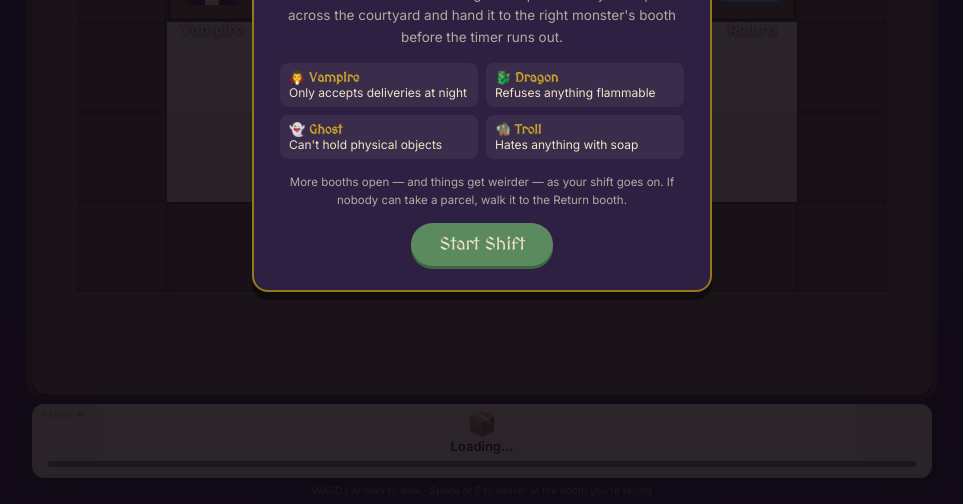
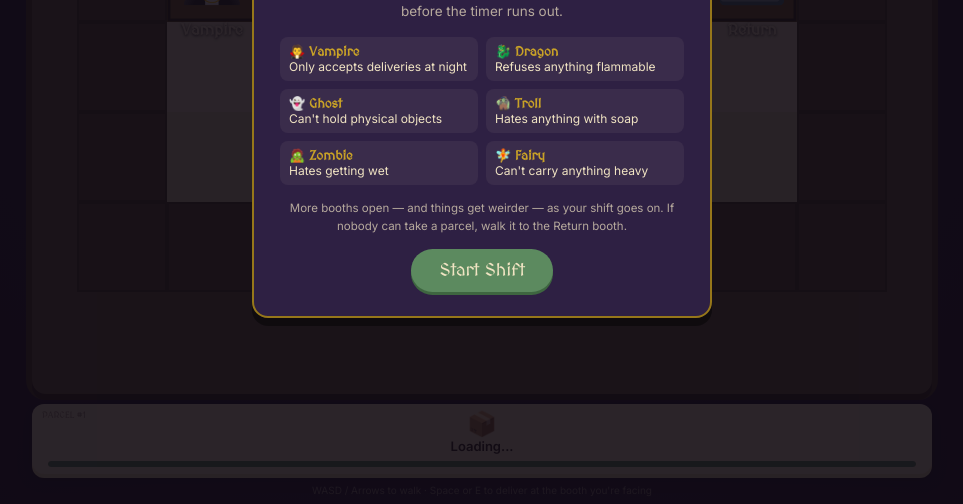
Before and after one commit to chelsi-sage/AIGame, a website built with Vite: page index.html in a window 1280 px wide. Shown: the part 296-800 px from the top of the page, without its empty margins (158-1121 px from the left). Built offline with nearby package versions, Linux system fonts and the light colour scheme.

Commit message:
Instructions

```diff
--- a/index.html
+++ b/index.html
@@ -253,6 +253,8 @@
         <div class="r"><b>🐉 Dragon</b><br>Refuses anything flammable</div>
         <div class="r"><b>👻 Ghost</b><br>Can't hold physical objects</div>
         <div class="r"><b>🧌 Troll</b><br>Hates anything with soap</div>
+        <div class="r"><b>🧟 Zombie</b><br>Hates getting wet</div>
+        <div class="r"><b>🧚 Fairy</b><br>Can't carry anything heavy</div>
       </div>
       <p style="font-size:11.5px">More booths open — and things get weirder — as your shift goes on. If nobody can take a parcel, walk it to the Return booth.</p>
       <button id="start-btn">Start Shift</button>
```
